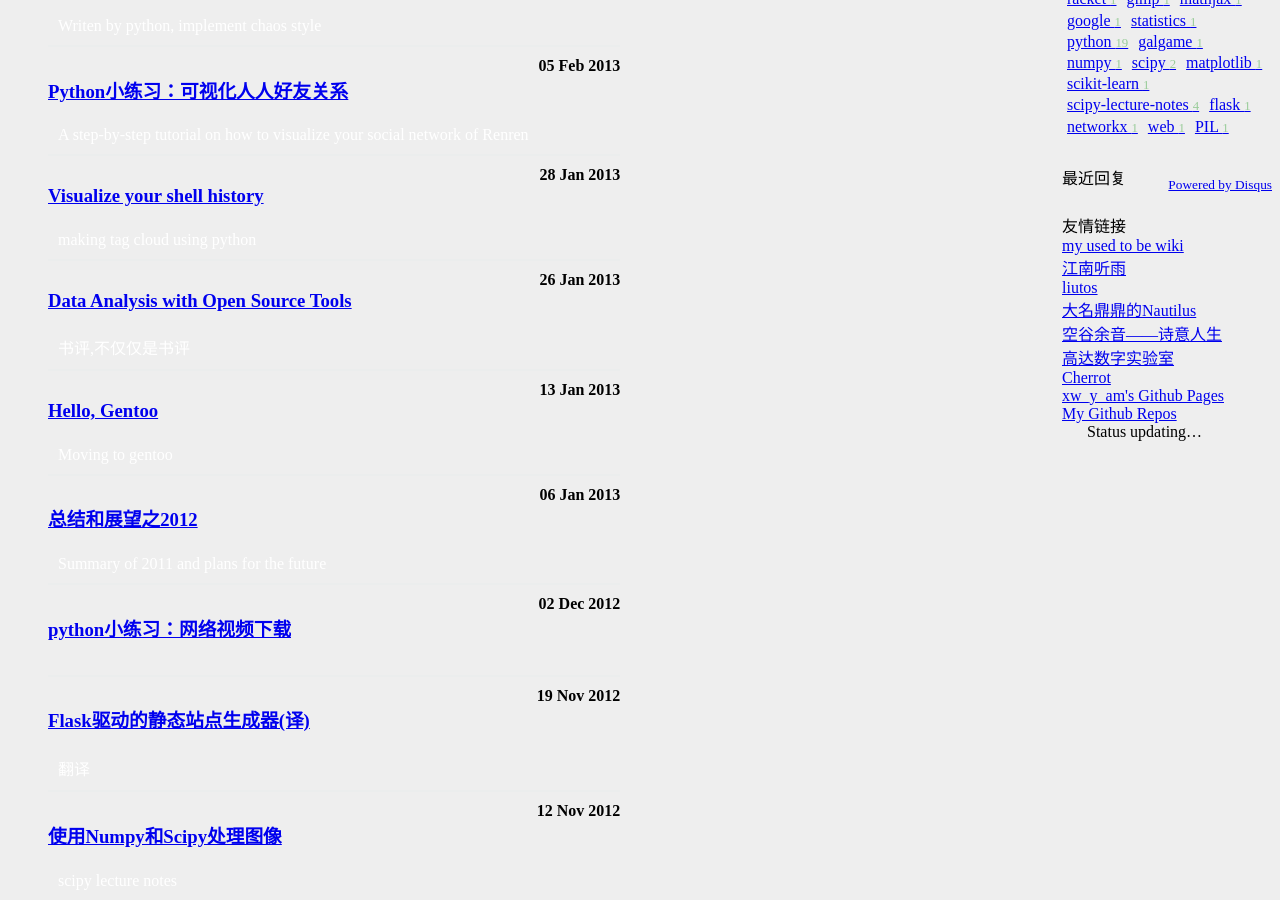
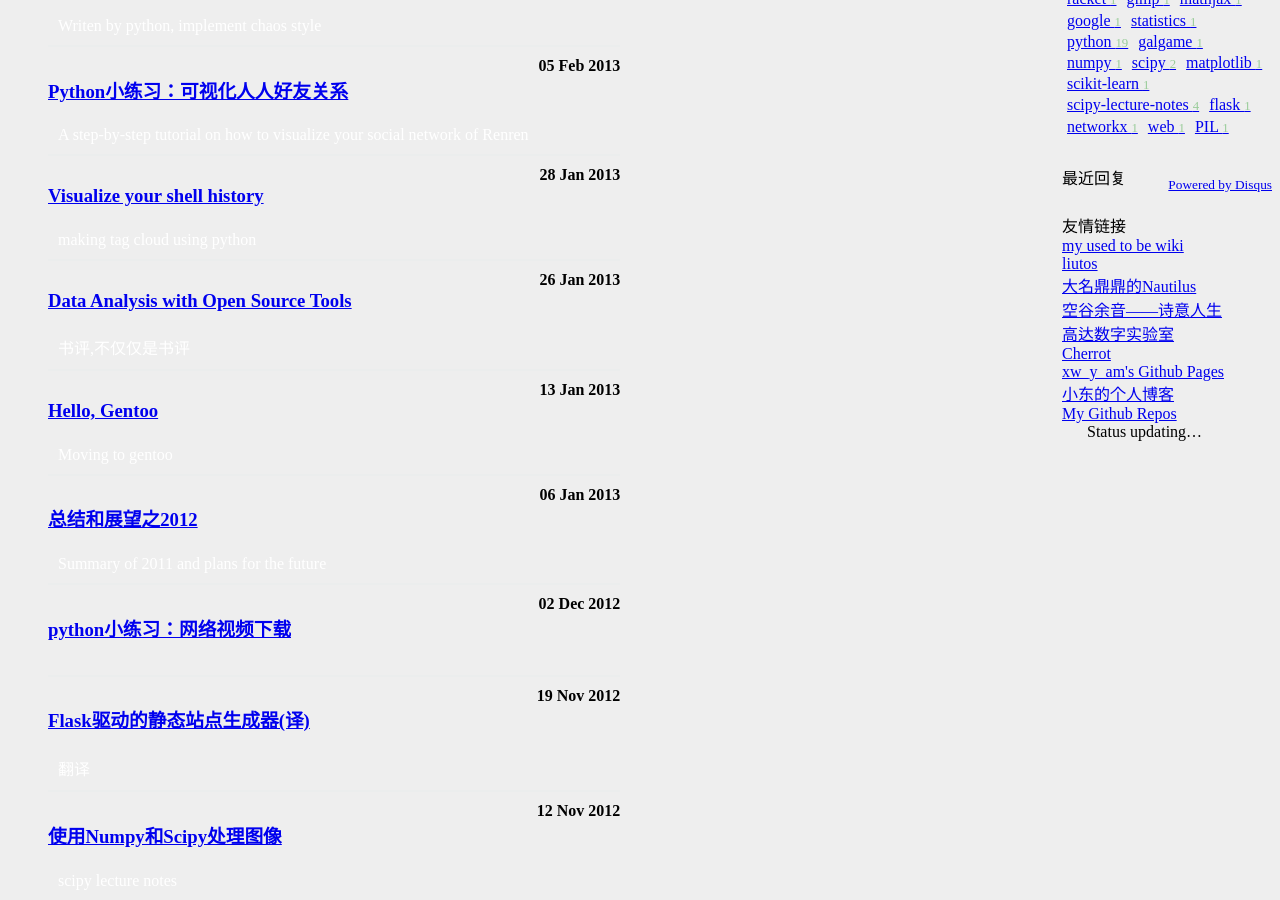
Before and after one commit to verygamer/reverland.github.com, a Jekyll site: the page built from index.html, in a window 1280 px wide and 900 px high, scrolled down 663 px. Built offline with Jekyll 4.4.1, drawn with Linux system fonts in a browser that asks for light colours; the list of posts is cut into pages by our own code; comment, search, counter and statistics services are not loaded.

Commit message:
blog update

```diff
--- a/index.html
+++ b/index.html
@@ -7,9 +7,6 @@ links:
   - url: "http://reverland.bitbucket.org/"
     name: "my used to be wiki"
     title: "此中有真意，欲辩已忘言"
-  - url: "http://www.jnrain.com/"
-    name: "江南听雨"
-    title: "种树南山下，听雨江南中"
   - url: "http://liutos.github.com/"
     name: "liutos"
     title: "满目的common lisp"
@@ -28,6 +25,9 @@ links:
   - url: "http://xwyam.github.com/"
     name: "xw_y_am's Github Pages"
     title: "自幼尚古韵，工于编程，长于数学"
+  - url: "http://www.init-smile.com/"
+    name: "小东的个人博客"
+    title: "这是小东的个人博客，用于记录自己的生活，感想，心情和一些关于C语言和Linux相关的技术。初始化，你的笑容，相信这里能为您带来快乐！ "
 ---
 {% include JB/setup %}
 {% include sd/logo %}
```
